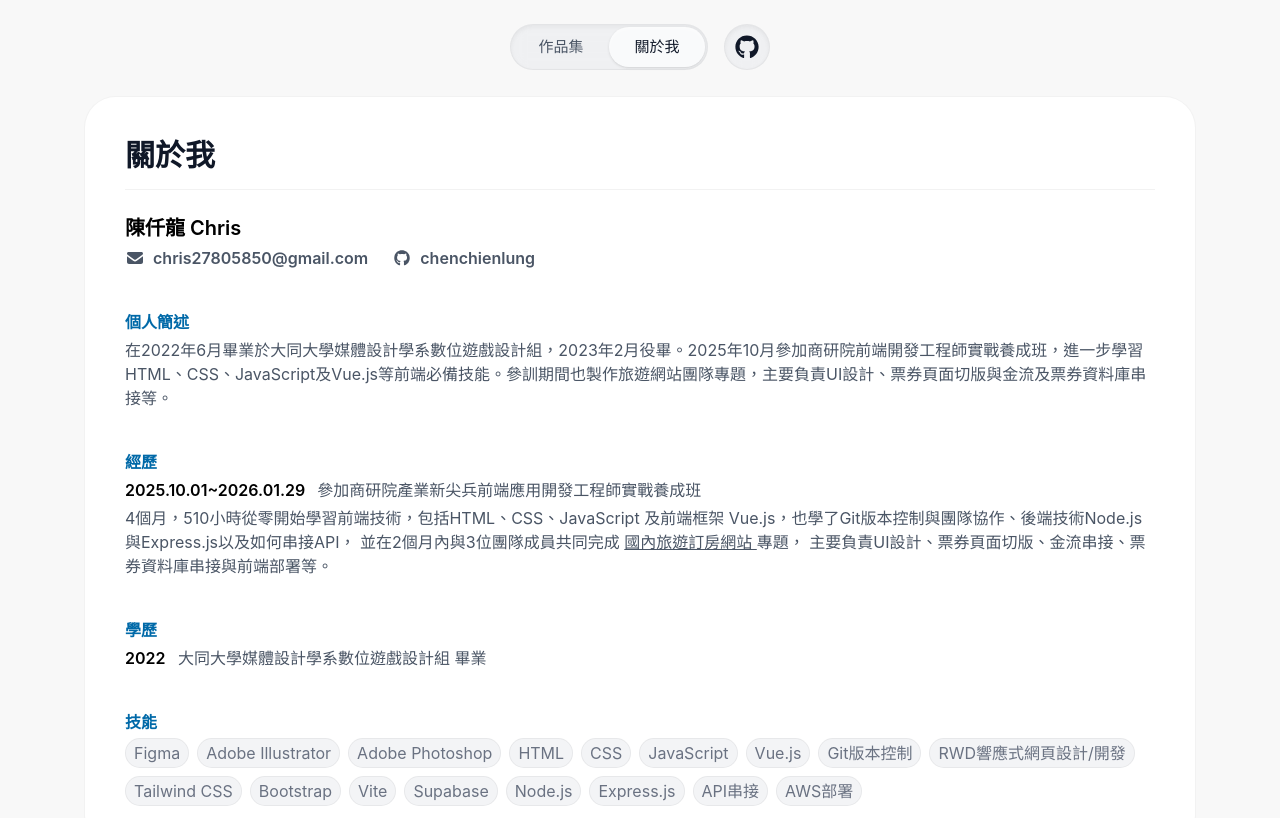
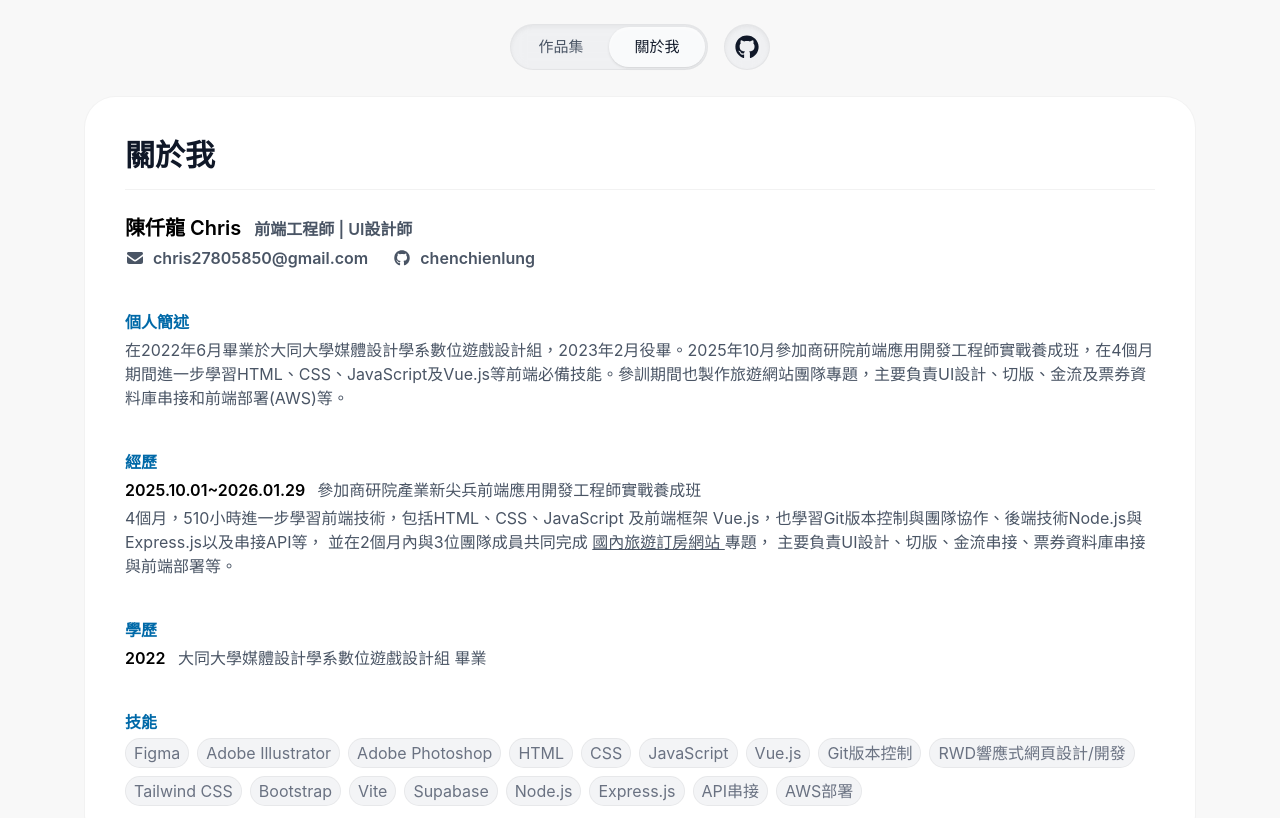
Before and after one commit to chenchienlung/portfolio, a Vue app: page /portfolio/about in a window 1280 px wide. Shown: the top 818 px of the page. Built offline with nearby package versions, Linux system fonts and the light colour scheme; no server answers.

Commit message:
更新AboutView內容

```diff
--- a/src/views/AboutView.vue
+++ b/src/views/AboutView.vue
@@ -6,7 +6,7 @@
         <section>
           <h3 class="text-black text-xl font-semibold mb-1">
             陳仟龍 Chris
-            <!-- <span class="text-gray-600 text-base ml-2">前端工程師</span> -->
+            <span class="text-gray-600 text-base ml-2">前端工程師 | UI設計師</span>
           </h3>
           <div class="text-gray-600 font-semibold flex flex-row items-center gap-6">
             <a
@@ -29,7 +29,7 @@
         <section>
           <h4 class="text-sky-700 font-semibold mb-1">個人簡述</h4>
           <p class="text-gray-600">
-            在2022年6月畢業於大同大學媒體設計學系數位遊戲設計組，2023年2月役畢。2025年10月參加商研院前端開發工程師實戰養成班，進一步學習HTML、CSS、JavaScript及Vue.js等前端必備技能。參訓期間也製作旅遊網站團隊專題，主要負責UI設計、票券頁面切版與金流及票券資料庫串接等。
+            在2022年6月畢業於大同大學媒體設計學系數位遊戲設計組，2023年2月役畢。2025年10月參加商研院前端應用開發工程師實戰養成班，在4個月期間進一步學習HTML、CSS、JavaScript及Vue.js等前端必備技能。參訓期間也製作旅遊網站團隊專題，主要負責UI設計、切版、金流及票券資料庫串接和前端部署(AWS)等。
           </p>
         </section>
         <section>
@@ -41,8 +41,8 @@
             </span>
           </p>
           <p class="text-gray-600">
-            4個月，510小時從零開始學習前端技術，包括HTML、CSS、JavaScript 及前端框架
-            Vue.js，也學了Git版本控制與團隊協作、後端技術Node.js與Express.js以及如何串接API，
+            4個月，510小時進一步學習前端技術，包括HTML、CSS、JavaScript 及前端框架
+            Vue.js，也學習Git版本控制與團隊協作、後端技術Node.js與Express.js以及串接API等，
             並在2個月內與3位團隊成員共同完成
             <a
               href="https://wantrip.store"
@@ -51,7 +51,7 @@
               alt="WanTrip:國內旅遊訂房網站"
             >
               國內旅遊訂房網站 </a
-            >專題， 主要負責UI設計、票券頁面切版、金流串接、票券資料庫串接與前端部署等。
+            >專題， 主要負責UI設計、切版、金流串接、票券資料庫串接與前端部署等。
           </p>
         </section>
         <section>
```
